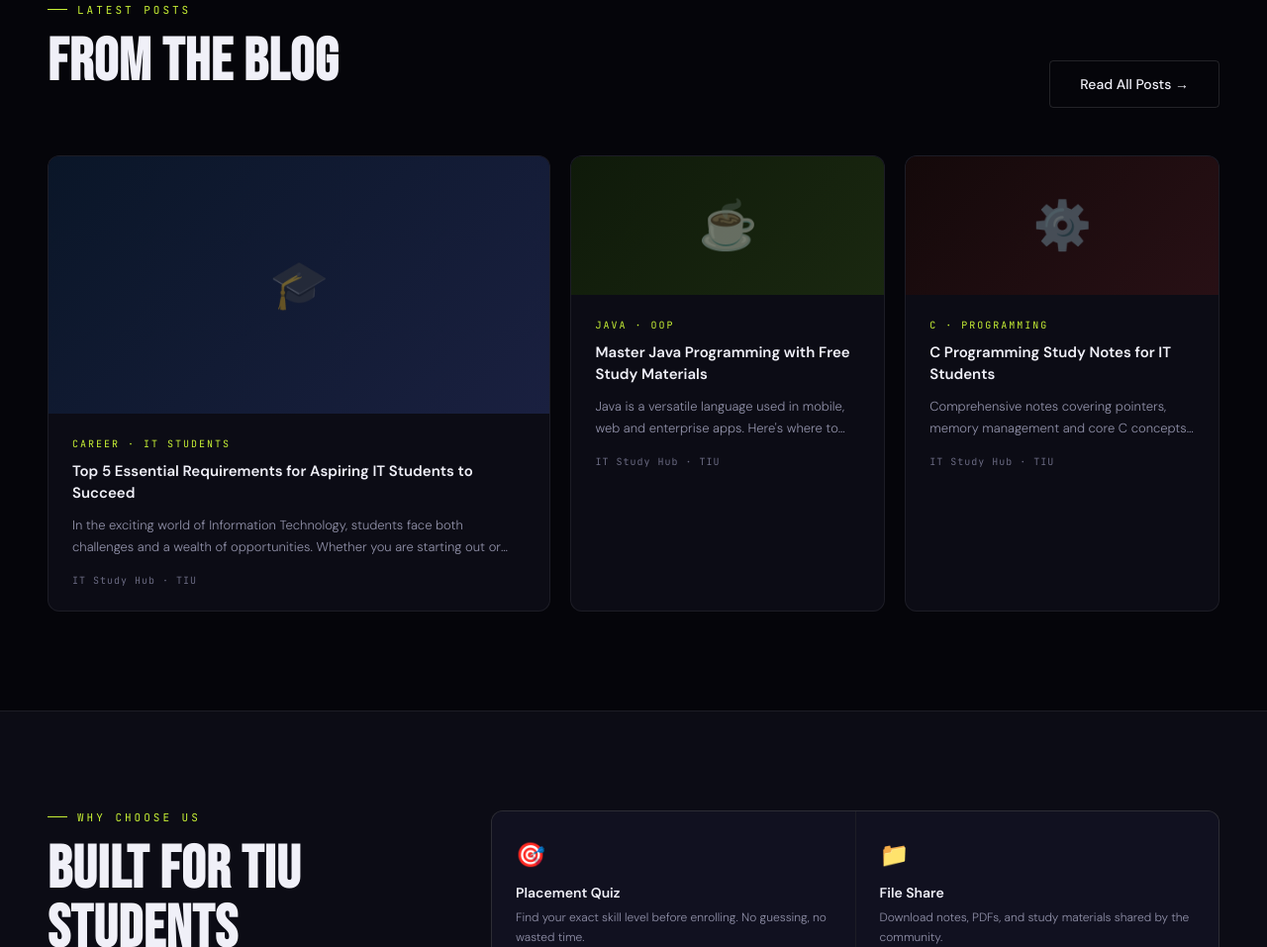
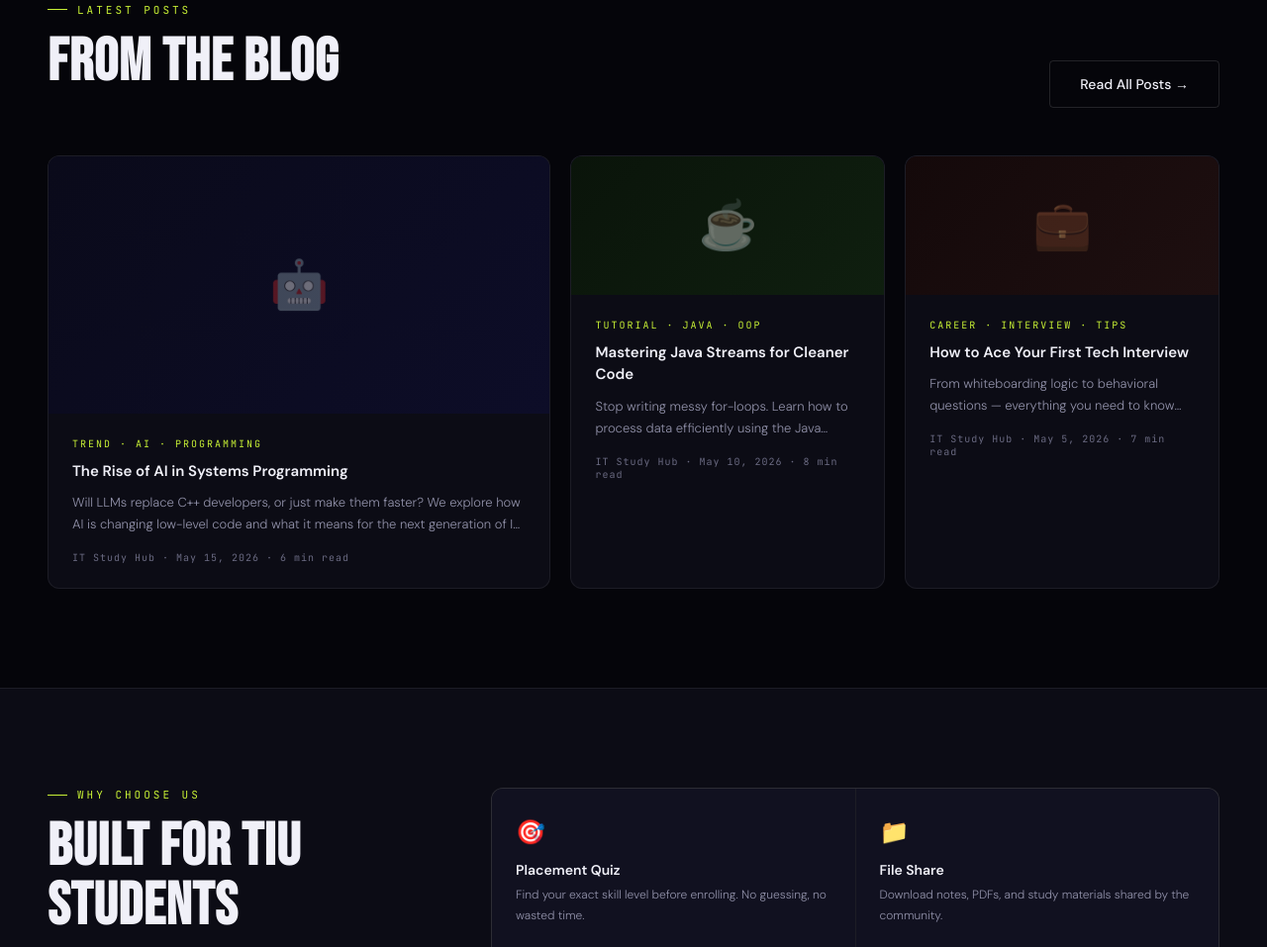
Before and after one commit to reboot-phoenix/it-study-hub, a plain HTML site: page index.html in a window 1280 px wide. Shown: the part 2738-3695 px from the top of the page at 99% size. Drawn offline with Linux system fonts and the light colour scheme.

Commit message:
Update index.html with blog part

```diff
--- a/index.html
+++ b/index.html
@@ -1052,40 +1052,43 @@ footer { background:var(--surface); border-top:1px solid var(--border); padding:
     <a href="blog.html" class="btn-ghost reveal">Read All Posts →</a>
   </div>
   <div class="blog-grid reveal">
-    <a href="#" class="blog-card featured">
+    <!-- FEATURED — Post 0: AI in Systems Programming -->
+    <a href="blog-post.html?id=0" class="blog-card featured">
       <div class="blog-thumb">
-        <div class="blog-thumb-gradient" style="background:linear-gradient(135deg,#0a1628,#1a2040)"></div>
-        <div class="blog-thumb-icon">🎓</div>
+        <div class="blog-thumb-gradient" style="background:linear-gradient(135deg,#0a0a1a,#0d0d28)"></div>
+        <div class="blog-thumb-icon">🤖</div>
       </div>
       <div class="blog-body">
-        <div class="blog-category">Career · IT Students</div>
-        <div class="blog-title">Top 5 Essential Requirements for Aspiring IT Students to Succeed</div>
-        <div class="blog-excerpt">In the exciting world of Information Technology, students face both challenges and a wealth of opportunities. Whether you are starting out or refining your skills...</div>
-        <div class="blog-meta">IT Study Hub · TIU</div>
+        <div class="blog-category">Trend · AI · Programming</div>
+        <div class="blog-title">The Rise of AI in Systems Programming</div>
+        <div class="blog-excerpt">Will LLMs replace C++ developers, or just make them faster? We explore how AI is changing low-level code and what it means for the next generation of IT students.</div>
+        <div class="blog-meta">IT Study Hub · May 15, 2026 · 6 min read</div>
       </div>
     </a>
-    <a href="#" class="blog-card">
+    <!-- Post 1: Java Streams -->
+    <a href="blog-post.html?id=1" class="blog-card">
       <div class="blog-thumb" style="height:140px;">
-        <div class="blog-thumb-gradient" style="background:linear-gradient(135deg,#0f1a0a,#1a2810)"></div>
+        <div class="blog-thumb-gradient" style="background:linear-gradient(135deg,#0a140a,#0f1f0f)"></div>
         <div class="blog-thumb-icon">☕</div>
       </div>
       <div class="blog-body">
-        <div class="blog-category">Java · OOP</div>
-        <div class="blog-title">Master Java Programming with Free Study Materials</div>
-        <div class="blog-excerpt">Java is a versatile language used in mobile, web and enterprise apps. Here's where to start...</div>
-        <div class="blog-meta">IT Study Hub · TIU</div>
+        <div class="blog-category">Tutorial · Java · OOP</div>
+        <div class="blog-title">Mastering Java Streams for Cleaner Code</div>
+        <div class="blog-excerpt">Stop writing messy for-loops. Learn how to process data efficiently using the Java Stream API with practical examples.</div>
+        <div class="blog-meta">IT Study Hub · May 10, 2026 · 8 min read</div>
       </div>
     </a>
-    <a href="#" class="blog-card">
+    <!-- Post 2: Tech Interview -->
+    <a href="blog-post.html?id=2" class="blog-card">
       <div class="blog-thumb" style="height:140px;">
-        <div class="blog-thumb-gradient" style="background:linear-gradient(135deg,#14090a,#281015)"></div>
-        <div class="blog-thumb-icon">⚙️</div>
+        <div class="blog-thumb-gradient" style="background:linear-gradient(135deg,#14090a,#1e0f10)"></div>
+        <div class="blog-thumb-icon">💼</div>
       </div>
       <div class="blog-body">
-        <div class="blog-category">C · Programming</div>
-        <div class="blog-title">C Programming Study Notes for IT Students</div>
-        <div class="blog-excerpt">Comprehensive notes covering pointers, memory management and core C concepts for beginners...</div>
-        <div class="blog-meta">IT Study Hub · TIU</div>
+        <div class="blog-category">Career · Interview · Tips</div>
+        <div class="blog-title">How to Ace Your First Tech Interview</div>
+        <div class="blog-excerpt">From whiteboarding logic to behavioral questions — everything you need to know before walking into the room.</div>
+        <div class="blog-meta">IT Study Hub · May 5, 2026 · 7 min read</div>
       </div>
     </a>
   </div>
```
